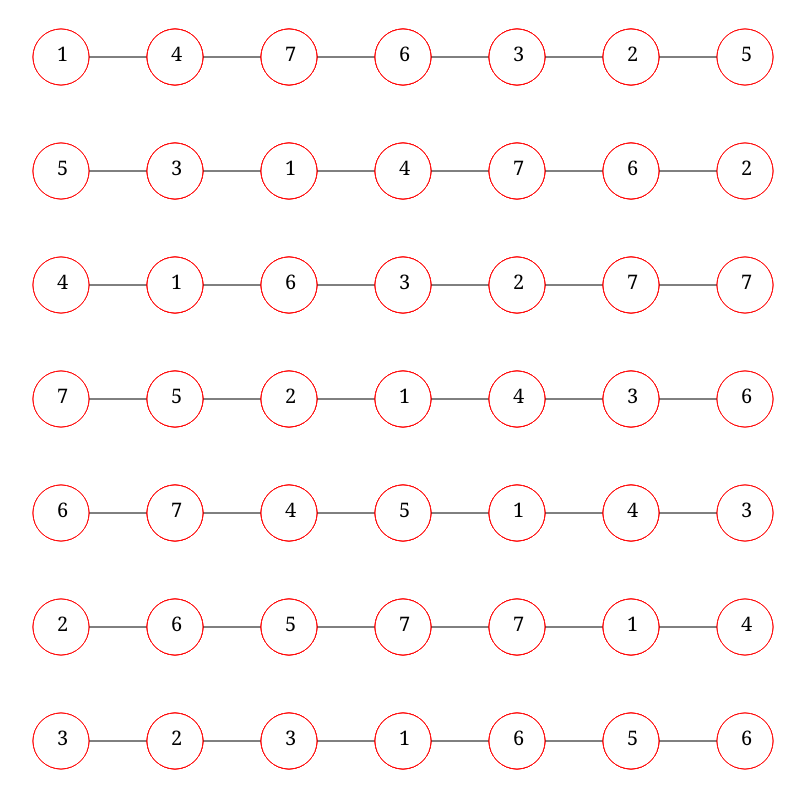
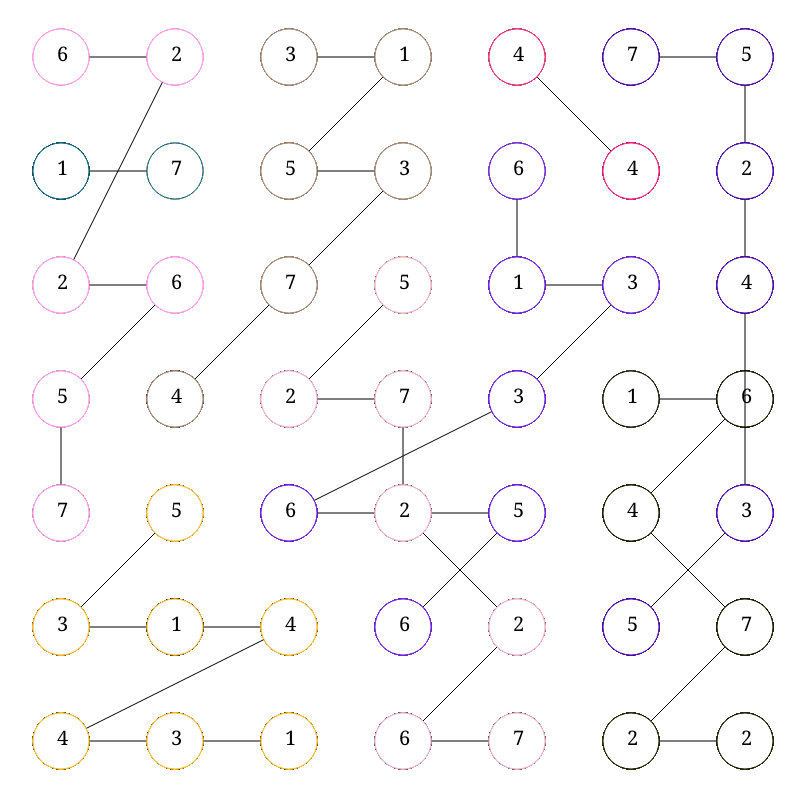
Before and after one commit to cj107642/Chained-suduko, a plain HTML site: page Chained-Sudoko/index.html in a window 1280 px wide. Shown: the whole page, without its empty margins (236-1041 px from the left). Drawn offline with Linux system fonts and the light colour scheme.

Commit message:
Refactorered some

```diff
--- /dev/null
+++ b/Chained-Sudoko/Board.js
@@ -0,0 +1,158 @@
+function Board (size) {
+    this.size = size;
+    this.circles = [];
+    this.connecitons = {}
+
+    var number = 0;
+    var lastLine = null;
+
+    this.existsInRow = function(row, number) {
+        var rowLength = this.circles.length - row * this.size + 1;
+        for (var i = 0; i < rowLength; i++) {
+          var index = row * this.size + i;
+          if ((this.circles[index] || {}).number == number) {
+            return true;
+          }
+        }
+
+        return false;
+      }
+
+      this.existsInColumn = function(column, number) {
+        var columnLength = Math.floor(this.circles.length / 7) + 1;
+        for (var i = 0; i < columnLength; i++) {
+          var index = i * this.size + column;
+          if ((this.circles[index] || {}).number == number) {
+            return true;
+          }
+        }
+
+        return false;
+      }
+
+    this.generateBoard = function() {
+        var startArray = [];
+        for(var i = 0 ; i < this.size; i++){
+            startArray.push(i + 1)
+        }
+
+      for (var i = 0; i < this.size * this.size; i++) {
+        var currentLine = Math.floor(i / 7);
+        if (currentLine != lastLine) {
+          lastLine = Math.floor(i / 7);
+        }
+
+        if (currentLine == 0) {
+          number = startArray.splice(
+            Math.floor(Math.random() * startArray.length),
+            1
+          )[0];
+        } else {
+          var found = false;
+          var row = Math.floor(i / 7);
+          var col = i % 7;
+          var numberArray = [];
+          for(var j = 0 ; j < this.size; j++){
+            numberArray.push(j + 1)
+        }
+          while (!found && numberArray.length) {
+            number = numberArray.splice(
+              Math.floor(Math.random() * numberArray.length),
+              1
+            )[0];
+            if (!this.existsInRow(row, number) && !this.existsInColumn(col, number)) {
+              found = true;
+            }
+          }
+        }
+
+        var x = Math.floor(width / 2) + Math.floor(i % 7) * width;
+        var y = Math.floor(height / 2) + Math.floor(i / 7) * height;
+        var line = Math.floor(i / 7);
+        var circle = new SudukoCircle(x, y, radius, "black", number, line, size)
+        this.circles.push(circle);
+      }
+    }
+
+    this.generateBoard();
+
+    this.populateNeighbours = function() {
+        this.circles.forEach((c, index) => {
+          // Above
+          var above = index - size;
+          c.neighbours.push(this.circles[above]);
+          // Below
+          var below = index + size;
+          c.neighbours.push(this.circles[below]);
+
+          var outOfRightBounds = (index % size) + 1 > 6;
+          if (!outOfRightBounds) {
+            // Right
+            var right = index + 1;
+            c.neighbours.push(this.circles[right]);
+
+            // Below Right
+            var belowRight = index + 1 + size;
+            c.neighbours.push(this.circles[belowRight]);
+
+            // Above Right
+            var aboveRight = index + 1 - size;
+            c.neighbours.push(this.circles[aboveRight]);
+          }
+
+          var outOfLeftBounds = (index % size) - 1 < 0;
+          if (!outOfLeftBounds) {
+            // Left
+            var left = index - 1;
+            c.neighbours.push(this.circles[left]);
+
+            // Below Left
+            var belowLeft = index - 1 + size;
+            c.neighbours.push(this.circles[belowLeft]);
+
+            // Above Left
+            var aboveLeft = index - 1 - size;
+            c.neighbours.push(this.circles[aboveLeft]);
+          }
+
+          // All undefined neighbours are index of out bounds.
+          c.neighbours = c.neighbours.filter(function (x) {
+            return x !== undefined;
+          });
+        });
+      }
+
+    this.draw = function(){
+        this.circles.forEach(circle => {
+            circle.draw();
+        });
+    }
+
+    this.getConnections = function(){
+        return this.connections;
+    };
+
+    this.addConnection = function(circle){
+        if(!this.connections[circle.connectionId]){
+            this.connections[circle.connectionId] = [];
+        }
+        this.connections[circle.connectionId].push(circle);
+    }
+
+    this.update = function(){
+    }
+
+    this.openSelectNumbers = function(sc){
+        var x = this.x;
+        var y = this.y + this.radius
+        for(var i = 0; i < this.size; i++){
+            console.log("x", x);
+            console.log("y", y);
+            ctx.save();
+            ctx.translate(x,y);
+            ctx.fillRect(0,0,20,20);
+            ctx.fill();
+            ctx.restore();
+        }
+    }
+ }
--- a/Chained-Sudoko/SudukoCircle.js
+++ b/Chained-Sudoko/SudukoCircle.js
@@ -9,11 +9,7 @@ function SudukoCircle (x, y, radius, color, number, line, size) {
     this.size = size;
     this.potentialnumbers = []
     this.selected = false;
-    this.neighBours = null;
-
-    this.setNeighbours = function(neighBours){
-        this.neighBours = neighBours
-    }
+    this.neighbours = [];
 
     this.draw = function(){
            ctx.save();
@@ -28,8 +24,7 @@ function SudukoCircle (x, y, radius, color, number, line, size) {
            ctx.restore();
     }
 
-
-    this.isCordinateOnCircle = function(x,y){
+     this.isCordinateOnCircle = function(x,y){
      x = x - marginLeft;
      y = y + scrollTop;
        var bounds = {
--- a/Chained-Sudoko/eventListeners.js
+++ b/Chained-Sudoko/eventListeners.js
@@ -1,7 +1,7 @@
 window.addEventListener("click", function(event){
-    for(var i = 0; i < sudokoPath.length; i++){
-      if(sudokoPath[i].isCordinateOnCircle(event.x, event.y)){
-        sudokoPath[i].selected = !sudokoPath[i].selected;
+    for(var i = 0; i < sudukoBoard.length; i++){
+      if(sudukoBoard[i].isCordinateOnCircle(event.x, event.y)){
+        sudukoBoard[i].selected = !sudukoBoard[i].selected;
       }
     }
   });
--- a/Chained-Sudoko/sudoko.js
+++ b/Chained-Sudoko/sudoko.js
@@ -11,38 +11,66 @@ var marginLeft = Math.floor(
 var scrollTop = canvas.scrollTop;
 var ctx = canvas.getContext("2d");
 
-var sudokoPath = [];
 var radius = Math.floor(height / 4);
-
-var colors = [
-  "#004CA3",
-  "#8A51A5",
-  "#CB5E99",
-  "#F47B89",
-  "#FFA47E",
-  "#FFD286",
-  "#FFFFA6",
-];
 
 var circle = new Path2D();
 circle.arc(0, 0, radius, 0, 2 * Math.PI);
 
+var board = new Board(7);
+board.populateNeighbours();
+
 function draw() {
-  generateBoard();
+  board.draw();
 
-  console.log("sudokoPath", sudokoPath);
-  for (var i = 0; i < sudokoPath.length; i++) {
-    sudokoPath[i].draw();
-  }
+  console.log("board", board);
   drawLines();
 }
 
 function drawLines() {
-  for (var i = 0; i < sudokoPath.length - 1; i++) {
-    findNeighbours(i, sudokoPath);
-    var a = sudokoPath[i];
-    var b = sudokoPath[i + 1];
-    if (a.line === b.line) {
+
+  // var couldBuildPaths = sudukoBoard.some((path, i) => {
+  //   console.log("index", i);
+  //   if (i === 48) {
+  //     debugger;
+  //   }
+  //   var b = checkIfAbleToBuildPath(path, sudukoBoard);
+  //   return b === false;
+  // });
+
+  // for (var i = 0; i < sudukoBoard.length - 1; i++) {
+  //   var a = sudukoBoard[i];
+  //   var b = sudukoBoard[i + 1];
+  //   if (a.line === b.line) {
+  //     ctx.beginPath();
+  //     ctx.moveTo(a.x, a.y);
+  //     ctx.lineTo(b.x, b.y);
+  //     ctx.stroke();
+  //     a.draw();
+  //     b.draw();
+  //   }
+  // }
+
+  var pathsWithoutConnections = board.circles.filter((x) => !x.connectionId);
+  while (pathsWithoutConnections.length > 0) {
+    checkIfAbleToBuildPath(pathsWithoutConnections[0], board.circles);
+    pathsWithoutConnections = pathsWithoutConnections.filter(
+      (x) => !x.connectionId
+    );
+  }
+
+  var connections = {};
+  board.circles.forEach((x) => {
+    if (!connections[x.connectionId]) {
+      connections[x.connectionId] = [];
+    }
+
+    connections[x.connectionId].push(x);
+  });
+
+  Object.keys(connections).forEach((key) => {
+    for (var i = 0; i < connections[key].length - 1; i++) {
+      var a = connections[key][i];
+      var b = connections[key][i + 1];
       ctx.beginPath();
       ctx.moveTo(a.x, a.y);
       ctx.lineTo(b.x, b.y);
@@ -50,99 +78,116 @@ function drawLines() {
       a.draw();
       b.draw();
     }
-  }
+  });
+
+
+  console.log("sudukoBoard", board); console.log("connections", connections);
 }
 
-function findNeighbours(index, sudukoPaths) {
-  var row = Math.floor(index / size);
-  var col = index % size;
-  var neighBours = [];
 
-  // Above
-  neighBours.push(sudukoPaths[index - size]);
-  // Below
-  neighBours.push(sudukoPaths[index + size]);
-  // Right
-  neighBours.push(sudukoPaths[index + 1]);
-  // Left
-  neighBours.push(sudukoPaths[index - 1]);
-  // Above Right
-  neighBours.push(sudukoPaths[index + 1 + size]);
-  // Above Left
-  neighBours.push(sudukoPaths[index - 1 - size]);
-  // Below Right
-  neighBours.push(sudukoPaths[index + 1 + size]);
-  // Below Left
-  neighBours.push(sudukoPaths[index - 1 - size]);
 
-  neighBours = neighBours.filter(function (x) {
-    return x !== undefined;
-  });
-
-  sudukoPaths[index].setNeighbours(neighBours)
-  console.log("neighBours", neighBours);
+function RandomHexValue() {
+  return Math.floor(Math.random(0) * 16)
+    .toString(16)
+    .toUpperCase();
 }
 
-function existsInRow(row, number) {
-  var rowLength = sudokoPath.length - row * 7 + 1;
-  for (var i = 0; i < rowLength; i++) {
-    var index = row * 7 + i;
-    if ((sudokoPath[index] || {}).number == number) {
-      return true;
+function generateRandomHexColor() {
+  return (
+    "#" +
+    RandomHexValue() +
+    RandomHexValue() +
+    RandomHexValue() +
+    RandomHexValue() +
+    RandomHexValue() +
+    RandomHexValue()
+  );
+}
+
+var uniqueColorsPerConnection = {};
+
+function checkIfAbleToBuildPath(circle, board) {
+  console.log("circle", circle);
+  console.log("board", board);
+  var startLength = 0;
+  if (circle.connectionId) {
+    startLength = board.filter(function (x) {
+      return (x.connectionId = circle.connectionId);
+    }).length;
+  }
+
+  var connectionsToMake = size - 1 - startLength;
+  var path = circle;
+  var possibleToMakePath = true;
+  for (var i = 0; i < connectionsToMake; i++) {
+    var clonedNeighbours = path.neighbours.slice();
+    path.color = "yellow";
+    path.draw();
+    clonedNeighbours.forEach((x) => {
+      x.draw();
+    });
+
+    var found = false;
+    var searching = true;
+    while (searching && clonedNeighbours.length) {
+      neighbour = clonedNeighbours.splice(
+        Math.floor(Math.random() * clonedNeighbours.length),
+        1
+      )[0];
+
+      if (path.connectionId && neighbour.connectionId) {
+        continue;
+      }
+
+      if (neighbour.connectionId && !path.connectionId) {
+        var connections = board.filter(
+          (x) => x.connectionId === neighbour.connectionId
+        );
+
+        if (connections.length < 7) {
+          path.connectionId = neighbour.connectionId;
+          path.color = uniqueColorsPerConnection[path.connectionId];
+          neighbour.color = uniqueColorsPerConnection[path.connectionId];
+          i += connections.length;
+          path.draw();
+          neighbour.draw();
+          path = neighbour;
+          searching = false;
+          found = true;
+          break;
+        }
+      }
+
+      if (!path.connectionId) {
+        path.connectionId = Math.floor(Math.random() * 1000);
+      }
+
+      neighbour.connectionId = path.connectionId;
+      if (!uniqueColorsPerConnection[path.connectionId]) {
+        uniqueColorsPerConnection[path.connectionId] = generateRandomHexColor();
+      }
+
+      board.forEach((x) => {
+        if (x.connectionId) {
+          x.color = uniqueColorsPerConnection[x.connectionId];
+        } else {
+          x.color = "black";
+          x.draw();
+        }
+      });
+      path.color = uniqueColorsPerConnection[path.connectionId];
+      neighbour.color = uniqueColorsPerConnection[path.connectionId];
+      path.draw();
+      neighbour.draw();
+      path = neighbour;
+      searching = false;
+      found = true;
+    }
+
+    if (!found) {
+      possibleToMakePath = false;
+      break;
     }
   }
-
-  return false;
+  return possibleToMakePath;
 }
-
-function existsInColumn(column, number) {
-  var columnLength = Math.floor(sudokoPath.length / 7) + 1;
-  for (var i = 0; i < columnLength; i++) {
-    var index = i * 7 + column;
-    if ((sudokoPath[index] || {}).number == number) {
-      return true;
-    }
-  }
-
-  return false;
-}
-
-var number = 0;
-var lastLine = null;
-function generateBoard() {
-  var startArray = [1, 2, 3, 4, 5, 6, 7];
-
-  for (var i = 0; i < size * size; i++) {
-    var currentLine = Math.floor(i / 7);
-    if (currentLine != lastLine) {
-      lastLine = Math.floor(i / 7);
-    }
-
-    if (currentLine == 0) {
-      number = startArray.splice(
-        Math.floor(Math.random() * startArray.length),
-        1
-      )[0];
-    } else {
-      var found = false;
-      var row = Math.floor(i / 7);
-      var col = i % 7;
-      var numberArray = [1, 2, 3, 4, 5, 6, 7];
-      while (!found && numberArray.length) {
-        number = numberArray.splice(
-          Math.floor(Math.random() * numberArray.length),
-          1
-        )[0];
-        if (!existsInRow(row, number) && !existsInColumn(col, number)) {
-          found = true;
-        }
-      }
-    }
-
-    var x = Math.floor(width / 2) + Math.floor(i % 7) * width;
-    var y = Math.floor(height / 2) + Math.floor(i / 7) * height;
-    var line = Math.floor(i / 7);
-    var color = "red";
-    sudokoPath.push(new SudukoCircle(x, y, radius, color, number, line, size));
-  }
-}
```
Also changed, not shown: Chained-Sudoko/index.html (+1 -0 lines).
